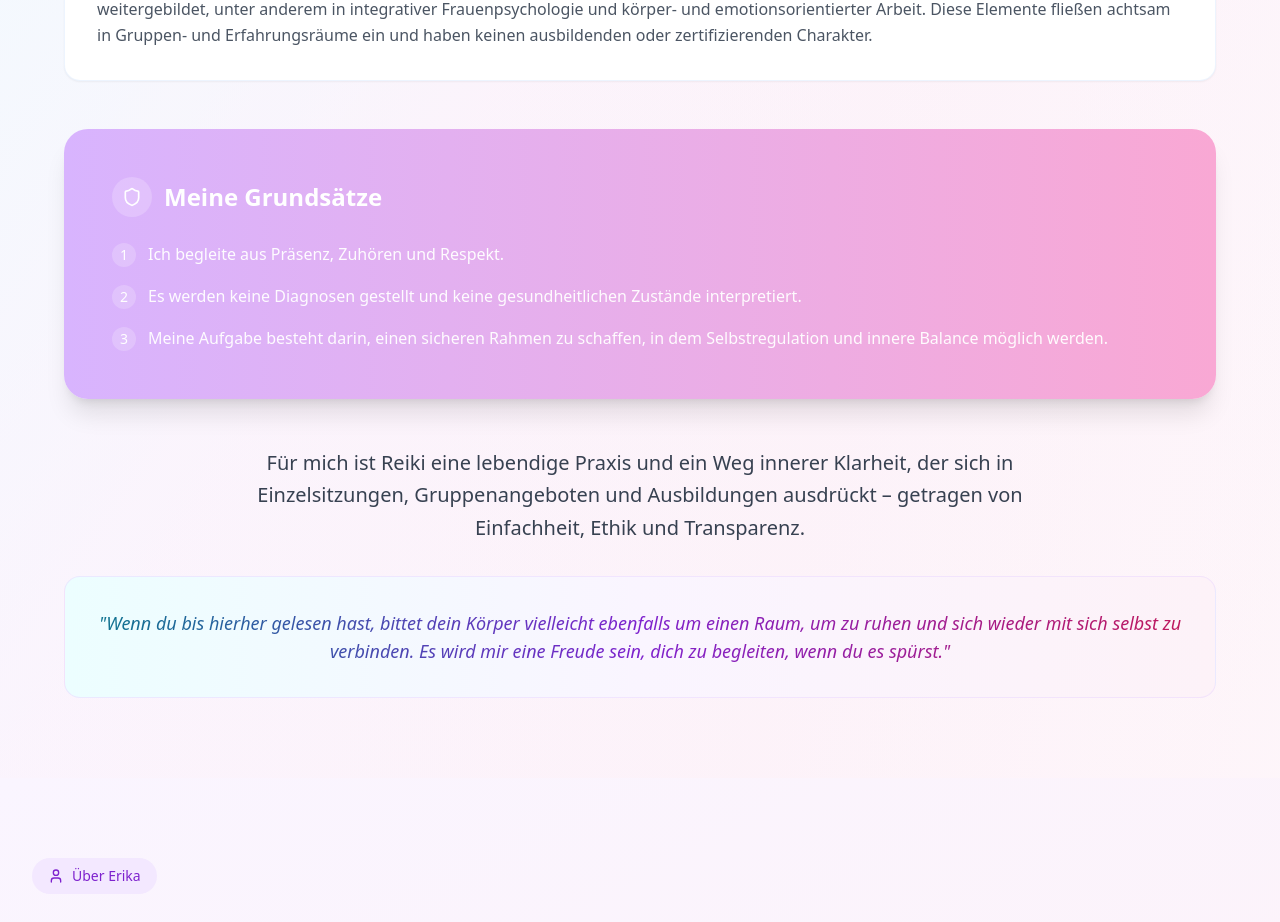
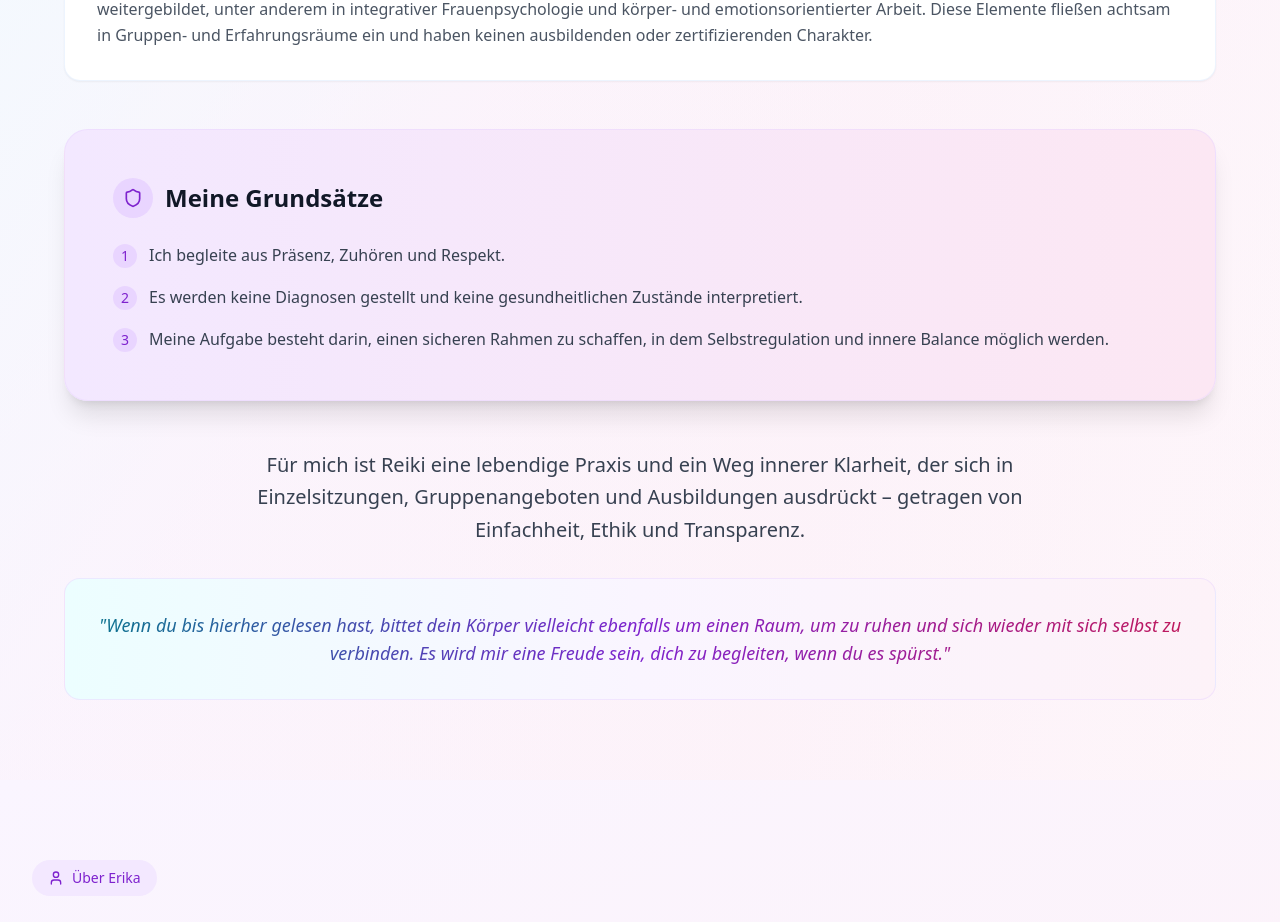
Before and after one commit to Tugendboldo/Reiki, a React (Vite) app: page / in a window 1280 px wide. Shown: the part 2120-3042 px from the top of the page. Built offline with nearby package versions, Linux system fonts and the light colour scheme; no server answers.

Commit message:
Updated App.tsx

```diff
--- a/src/App.tsx
+++ b/src/App.tsx
@@ -293,20 +293,20 @@ function App() {
             <p className="text-gray-600 leading-relaxed">{t.approach.training}</p>
           </div>
 
-          <div className="bg-gradient-to-r from-purple-300 to-pink-300 rounded-3xl p-8 md:p-12 text-white mb-12 shadow-xl">
+          <div className="bg-gradient-to-r from-purple-100 to-pink-100 rounded-3xl p-8 md:p-12 mb-12 shadow-xl border border-purple-200/50">
             <div className="flex items-center gap-3 mb-6">
-              <div className="w-10 h-10 bg-white/20 rounded-full flex items-center justify-center">
-                <Shield className="w-5 h-5 text-white" />
+              <div className="w-10 h-10 bg-purple-200 rounded-full flex items-center justify-center">
+                <Shield className="w-5 h-5 text-purple-700" />
               </div>
-              <h3 className="text-2xl font-semibold">{t.approach.principlesTitle}</h3>
+              <h3 className="text-2xl font-semibold text-gray-900">{t.approach.principlesTitle}</h3>
             </div>
             <div className="space-y-4">
               {t.approach.principles.map((principle, index) => (
                 <div key={index} className="flex items-start gap-3">
-                  <div className="w-6 h-6 bg-white/20 rounded-full flex items-center justify-center flex-shrink-0 mt-0.5">
-                    <span className="text-sm font-medium">{index + 1}</span>
+                  <div className="w-6 h-6 bg-purple-200 rounded-full flex items-center justify-center flex-shrink-0 mt-0.5">
+                    <span className="text-sm font-medium text-purple-700">{index + 1}</span>
                   </div>
-                  <p className="text-white/95 leading-relaxed">{principle}</p>
+                  <p className="text-gray-700 leading-relaxed">{principle}</p>
                 </div>
               ))}
             </div>
```
